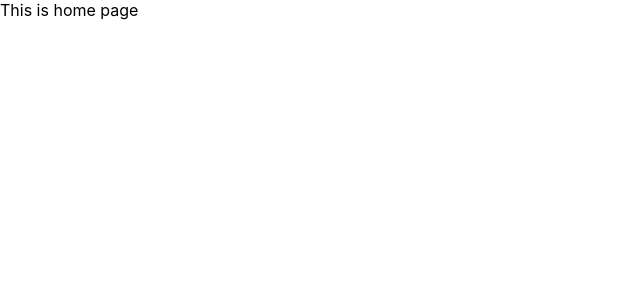
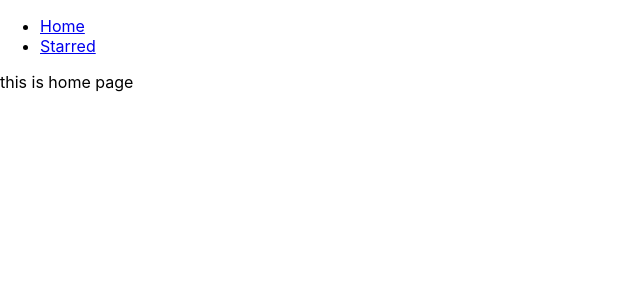
Before and after one commit to Rakshitgautam28/box-office, a React (Create React App) app: page / in a window 1280 px wide. Shown: the top 300 px of the page, without its empty margins (0-640 px from the left). Built offline with nearby package versions, Linux system fonts and the light colour scheme.

Commit message:
added navbar and created pages

```diff
--- a/src/App.js
+++ b/src/App.js
@@ -1,13 +1,19 @@
 import React from "react";
 import {  Switch, Route } from 'react-router-dom'
+import Navs from "./Components/Navs";
+import Home from './Pages/Home'
+import Starred from './Pages/Starred'
 
 function App() {
   return (
-    <Switch>
-      <Route exact path="/">This is home page</Route>
-      <Route exact path="/starred">This is starred page</Route>
-      <Route>This is 404 error page</Route>
-    </Switch>
+    <div>
+      <Navs />
+      <Switch>
+        <Route exact path="/"><Home /></Route>
+        <Route exact path="/starred"><Starred /></Route>
+        <Route>This is 404 error page</Route>
+      </Switch>
+    </div>
   );
 }
 
--- /dev/null
+++ b/src/Components/Navs.js
@@ -0,0 +1,22 @@
+import React from 'react'
+import {Link} from 'react-router-dom'
+
+const LINKS = [
+    {to: '/', text: 'Home'},
+    {to: '/starred', text: 'Starred'}
+  ]
+
+const Navs = () => {
+    return (
+        <div>
+            <ul>
+                {
+                    LINKS.map(item => <li><Link to={item.to}>{item.text}</Link></li>)
+                }
+            </ul>
+
+        </div>
+    )
+}
+
+export default Navs
--- /dev/null
+++ b/src/Pages/Home.js
@@ -0,0 +1,11 @@
+import React from 'react'
+
+const Home = () => {
+    return (
+        <div>
+            this is home page
+        </div>
+    )
+}
+
+export default Home
--- /dev/null
+++ b/src/Pages/Starred.js
@@ -0,0 +1,11 @@
+import React from 'react'
+
+const Starred = () => {
+    return (
+        <div>
+            This is starred page
+        </div>
+    )
+}
+
+export default Starred
```
